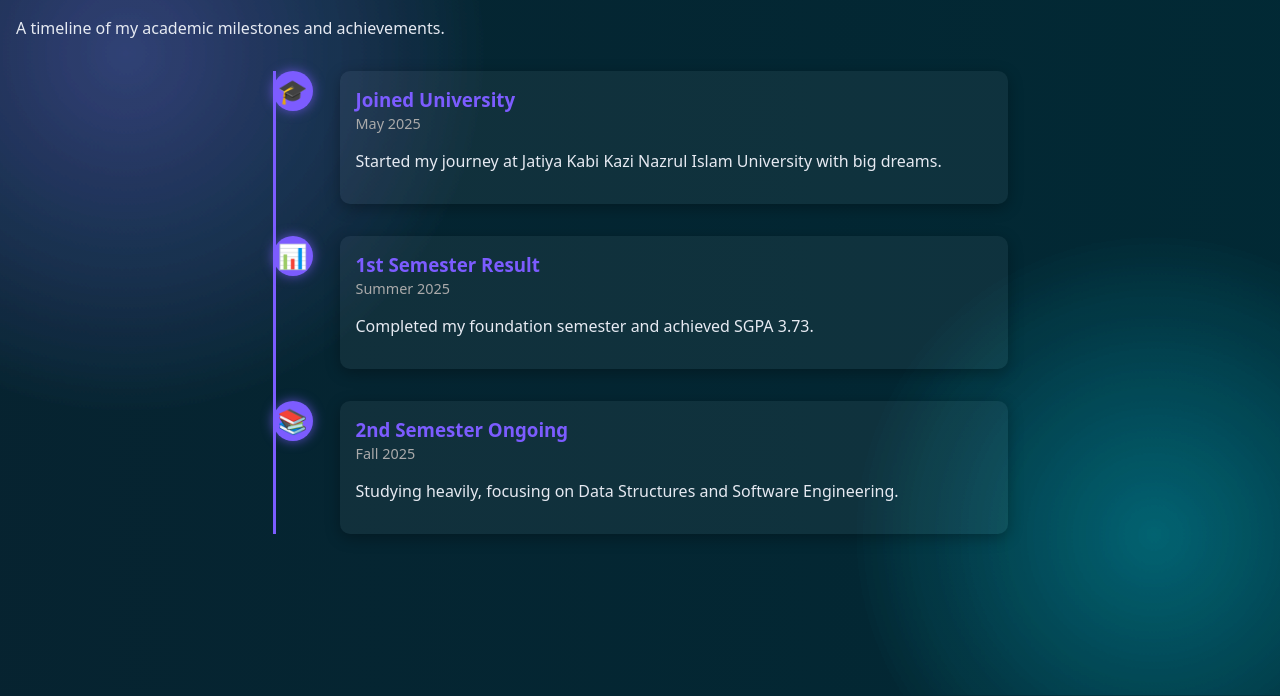
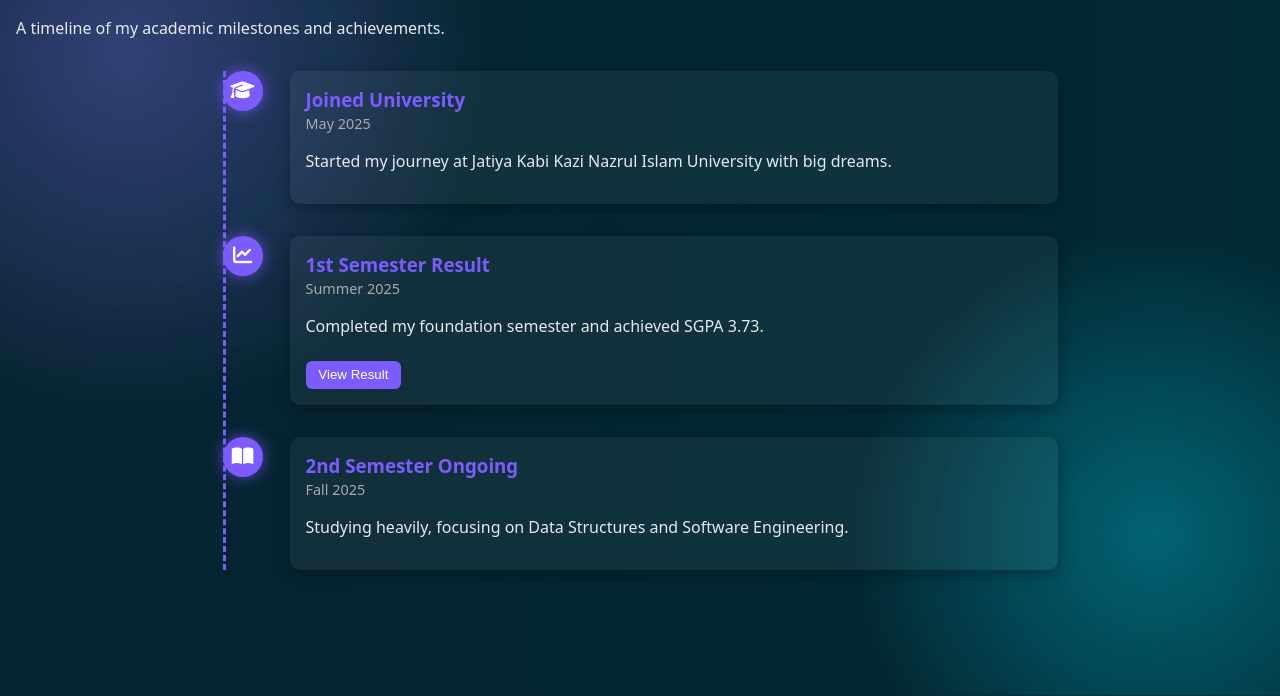
Before and after one commit to rudro-kalix/shortport, a plain HTML site: page journey.html in a window 1280 px wide. Shown: the part 104-800 px from the top of the page. Drawn offline with Linux system fonts and the light colour scheme.

Commit message:
Add files via upload

```diff
--- a/journey.html
+++ b/journey.html
@@ -5,6 +5,7 @@
   <meta name="viewport" content="width=device-width, initial-scale=1.0" />
   <title>My University Journey</title>
   <link rel="stylesheet" href="styles.css" />
+  <link rel="stylesheet" href="https://cdnjs.cloudflare.com/ajax/libs/font-awesome/6.5.0/css/all.min.css">
 </head>
 <body>
   <main id="journey">
--- a/journey.js
+++ b/journey.js
@@ -6,14 +6,65 @@ fetch("journey.json")
     data.forEach(step => {
       const div = document.createElement("div");
       div.className = "milestone";
+
+      let resultHTML = "";
+      if (step.courses) {
+        const rows = step.courses.map(c => `
+          <tr>
+            <td>${c.sl}</td>
+            <td>${c.code}</td>
+            <td class="course-title">${c.title}</td>
+            <td>${c.credit}</td>
+            <td>${c.grade}</td>
+            <td>${c.point}</td>
+          </tr>
+        `).join("");
+
+        resultHTML = `
+          <div class="result-wrapper">
+            <button class="toggle-result" aria-expanded="false">View Result</button>
+            <div class="result-table hidden" aria-hidden="true">
+              <table class="course-table neat">
+                <thead>
+                  <tr>
+                    <th>SL</th><th>Code</th><th>Course Title</th>
+                    <th>Credit</th><th>Grade</th><th>Point</th>
+                  </tr>
+                </thead>
+                <tbody>${rows}</tbody>
+                <tfoot>
+                  <tr>
+                    <td colspan="3"></td>
+                    <td><strong>Total Credit</strong><br>${step.total_credit}</td>
+                    <td colspan="2"><strong>SGPA</strong><br>${step.sgpa}</td>
+                  </tr>
+                </tfoot>
+              </table>
+            </div>
+          </div>
+        `;
+      }
+
       div.innerHTML = `
-        <div class="milestone-icon">${step.icon}</div>
+        <div class="milestone-icon"><i class="fa-solid fa-${step.icon}"></i></div>
         <div class="milestone-content">
           <h3>${step.milestone}</h3>
           <span class="milestone-date">${step.date}</span>
           <p>${step.note}</p>
+          ${resultHTML}
         </div>
       `;
       container.appendChild(div);
     });
+
+    // Toggle expand/collapse
+    document.querySelectorAll(".toggle-result").forEach(btn => {
+      btn.addEventListener("click", () => {
+        const panel = btn.nextElementSibling;
+        const isHidden = panel.classList.toggle("hidden");
+        btn.textContent = isHidden ? "View Result" : "Hide Result";
+        btn.setAttribute("aria-expanded", String(!isHidden));
+        panel.setAttribute("aria-hidden", String(isHidden));
+      });
+    });
   });
--- a/journey.json
+++ b/journey.json
@@ -3,18 +3,27 @@
     "milestone": "Joined University",
     "date": "May 2025",
     "note": "Started my journey at Jatiya Kabi Kazi Nazrul Islam University with big dreams.",
-    "icon": "🎓"
+    "icon": "graduation-cap"
   },
   {
     "milestone": "1st Semester Result",
     "date": "Summer 2025",
     "note": "Completed my foundation semester and achieved SGPA 3.73.",
-    "icon": "📊"
+    "icon": "chart-line",
+    "sgpa": 3.73,
+    "total_credit": 13.00,
+    "courses": [
+      { "sl": 1, "code": "SE 111", "title": "Computer Fundamentals", "credit": 3.00, "grade": "A",  "point": 3.75 },
+      { "sl": 2, "code": "BNS 101","title": "Bangladesh Studies", "credit": 3.00, "grade": "A–", "point": 3.50 },
+      { "sl": 3, "code": "SE 112", "title": "Computer Fundamentals Lab", "credit": 1.00, "grade": "A–", "point": 3.50 },
+      { "sl": 4, "code": "SE 113", "title": "Introduction to Software Engineering", "credit": 3.00, "grade": "A+", "point": 4.00 },
+      { "sl": 5, "code": "ENG 101","title": "English I", "credit": 3.00, "grade": "A",  "point": 3.75 }
+    ]
   },
   {
     "milestone": "2nd Semester Ongoing",
     "date": "Fall 2025",
     "note": "Studying heavily, focusing on Data Structures and Software Engineering.",
-    "icon": "📚"
+    "icon": "book-open"
   }
 ]
--- a/styles.css
+++ b/styles.css
@@ -550,3 +550,66 @@ body::before, body::after {
   font-size: 0.9rem;
   color: #aaa;
 }
+
+
+/* --- University Journey Timeline --- */
+#journeyTimeline {
+  position: relative;
+  margin: 2rem auto;
+  padding-left: 2rem;
+  border-left: 3px dashed var(--brand);
+  max-width: 800px;
+}
+.milestone {
+  position: relative;
+  margin: 2rem 0;
+  padding-left: 2rem;
+}
+.milestone-icon {
+  position: absolute;
+  left: -35px;
+  top: 0;
+  background: var(--brand);
+  color: #fff;
+  font-size: 1.2rem;
+  width: 40px;
+  height: 40px;
+  border-radius: 50%;
+  display: flex;
+  align-items: center;
+  justify-content: center;
+  box-shadow: 0 0 15px rgba(124,92,255,0.7);
+}
+.milestone-content {
+  background: rgba(255,255,255,0.05);
+  padding: 1rem;
+  border-radius: 10px;
+  box-shadow: 0 4px 15px rgba(0,0,0,0.3);
+}
+.milestone-content h3 {
+  margin: 0;
+  color: var(--brand);
+}
+.milestone-date {
+  font-size: 0.9rem;
+  color: #aaa;
+}
+
+/* Expandable result styles */
+.toggle-result {
+  margin-top: 0.5rem;
+  padding: 0.4rem 0.8rem;
+  border: none;
+  border-radius: 6px;
+  background: var(--brand);
+  color: #fff;
+  cursor: pointer;
+  transition: background 0.3s;
+}
+.toggle-result:hover {
+  background: #5e46c6;
+}
+.result-table.hidden {
+  display: none;
+  margin-top: 1rem;
+}
```
